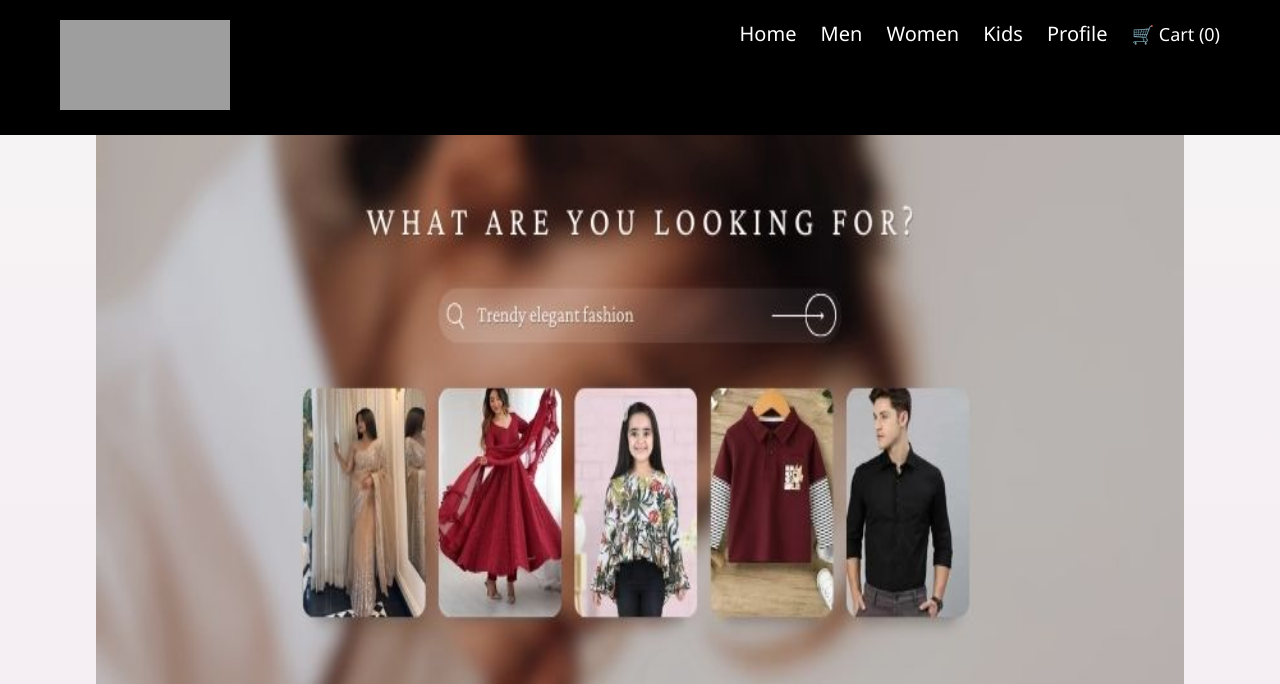
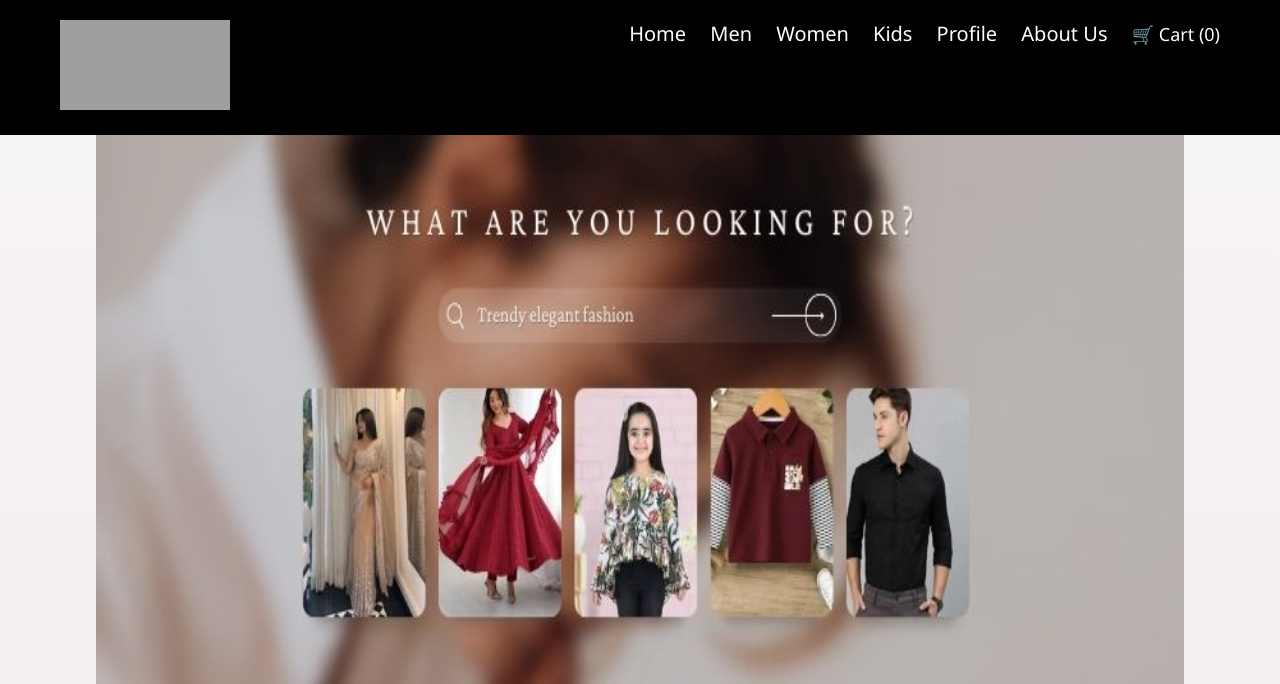
Before and after one commit to hetvi2035/ecommerce_fashionhub_store, a PHP site: page / in a window 1280 px wide. Shown: the top 684 px of the page. Run offline with PHP 8.4, Linux system fonts and the light colour scheme; grey boxes are pictures that could not be loaded.

Commit message:
Update navigation and session handling in index.php

```diff
--- a/index.php
+++ b/index.php
@@ -42,7 +42,7 @@ $_SESSION['cart'][] = [
         <a href="women.php">Women</a>
         <a href="kids.php">Kids</a>
         <a href="profile.php">Profile</a>
-
+        <a href="about.php">About Us</a>
         <a href="cart.php" style="color:white; text-decoration:none; font-size:18px;">
             🛒 Cart (<?php echo count($_SESSION['cart']); ?>)
         </a>
```
